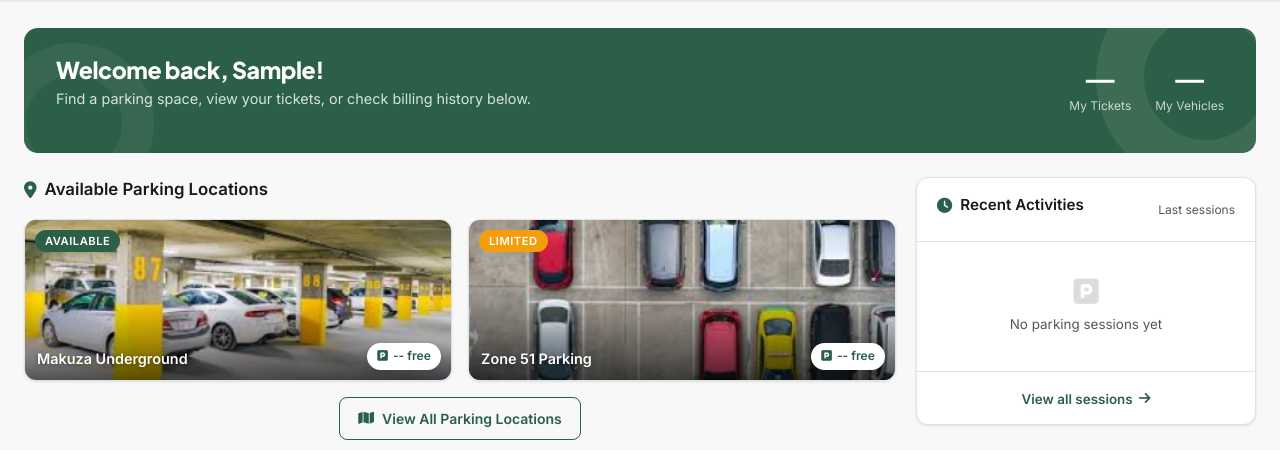
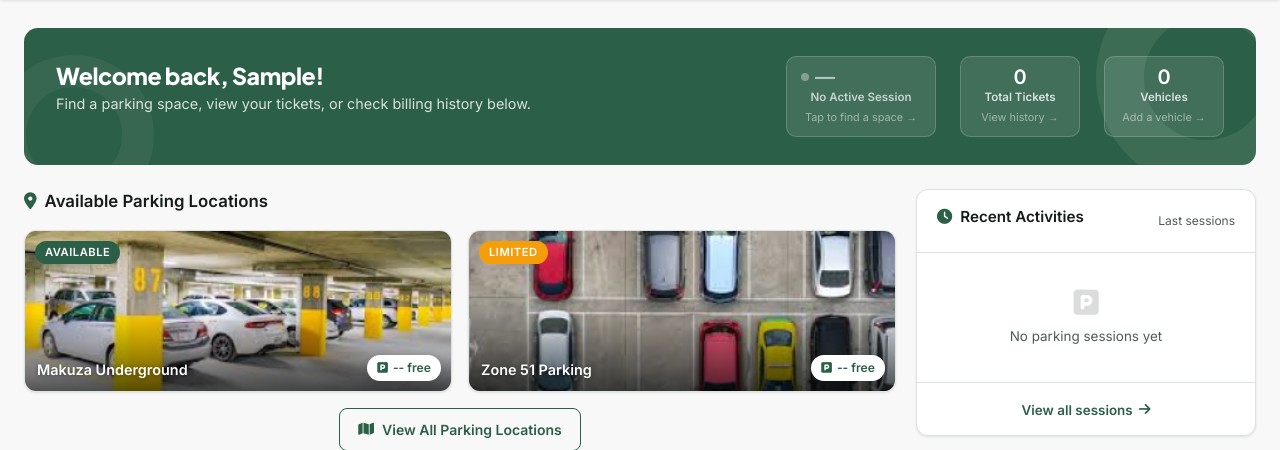
Before and after one commit to pacyuzu16/parms2, a Django app: page /userin/ in a window 1280 px wide. Shown: the part 64-514 px from the top of the page. Run offline with Django 5.2, Linux system fonts and the light colour scheme; the visitor is signed in with stand-in values (Sample User, id 1); data that the repository does not hold is empty.

Commit message:
Replace dead stat counters with live clickable cards in welcome banner
Old: two plain-text numbers ("My Tickets", "My Vehicles") using wrong
     related names — always showed "—"

New: three contextual cards, all clickable:

1. Active Session — glowing green dot + pulse animation when parked,
   shows plate number and "X time ago". Turns gray with "Find a space →"
   CTA when nothing is parked. Links to /ticket/.

2. Total Tickets — correct count via context var, links to /ticket/.

3. Vehicles — shows count + first plate number (or "Add a vehicle →" if
   none). Links to /profile/.

Co-Authored-By: Claude Sonnet 4.6 <noreply@anthropic.com>

```diff
--- a/myproject/params_app/templates/userin.html
+++ b/myproject/params_app/templates/userin.html
@@ -661,16 +661,54 @@
                 <p>Find a parking space, view your tickets, or check billing history below.</p>
             </div>
             <div class="wb-stats">
-                <div class="wb-stat">
-                    <div class="val">{{ request.user.parkingticket_set.count|default:"—" }}</div>
-                    <div class="lbl">My Tickets</div>
-                </div>
-                <div class="wb-stat">
-                    <div class="val">{{ request.user.vehicle_set.count|default:"—" }}</div>
-                    <div class="lbl">My Vehicles</div>
-                </div>
+
+                <!-- Active session card -->
+                {% if active_tickets_count %}
+                <a href="{% url 'ticket' %}" class="wb-stat" style="text-decoration:none;background:rgba(44,95,71,0.18);border:1.5px solid rgba(44,95,71,0.35);border-radius:10px;padding:10px 14px;display:flex;flex-direction:column;gap:2px;min-width:150px;">
+                    <div style="display:flex;align-items:center;gap:6px;">
+                        <span style="width:8px;height:8px;background:#4ade80;border-radius:50%;display:inline-block;box-shadow:0 0 6px #4ade80;animation:pulse 1.8s infinite;"></span>
+                        <span style="font-size:1.25rem;font-weight:800;color:white;line-height:1;">{{ active_tickets_count }}</span>
+                    </div>
+                    <span style="font-size:0.72rem;font-weight:600;color:rgba(255,255,255,0.8);">Active Session{{ active_tickets_count|pluralize }}</span>
+                    {% with t=active_tickets.first %}
+                    {% if t %}<span style="font-size:0.68rem;color:rgba(255,255,255,0.6);margin-top:1px;">{{ t.vehicle.plate_number }} · {{ t.entry_time|timesince }} ago</span>{% endif %}
+                    {% endwith %}
+                </a>
+                {% else %}
+                <a href="{% url 'slots' %}" class="wb-stat" style="text-decoration:none;background:rgba(255,255,255,0.10);border:1.5px solid rgba(255,255,255,0.18);border-radius:10px;padding:10px 14px;display:flex;flex-direction:column;gap:2px;min-width:150px;">
+                    <div style="display:flex;align-items:center;gap:6px;">
+                        <span style="width:8px;height:8px;background:rgba(255,255,255,0.35);border-radius:50%;display:inline-block;"></span>
+                        <span style="font-size:1.25rem;font-weight:800;color:rgba(255,255,255,0.6);line-height:1;">—</span>
+                    </div>
+                    <span style="font-size:0.72rem;font-weight:600;color:rgba(255,255,255,0.7);">No Active Session</span>
+                    <span style="font-size:0.68rem;color:rgba(255,255,255,0.5);margin-top:1px;">Tap to find a space →</span>
+                </a>
+                {% endif %}
+
+                <!-- Ticket history card -->
+                <a href="{% url 'ticket' %}" class="wb-stat" style="text-decoration:none;background:rgba(255,255,255,0.10);border:1.5px solid rgba(255,255,255,0.18);border-radius:10px;padding:10px 14px;display:flex;flex-direction:column;gap:2px;min-width:120px;">
+                    <span style="font-size:1.25rem;font-weight:800;color:white;line-height:1;">{{ total_tickets }}</span>
+                    <span style="font-size:0.72rem;font-weight:600;color:rgba(255,255,255,0.8);">Total Ticket{{ total_tickets|pluralize }}</span>
+                    <span style="font-size:0.68rem;color:rgba(255,255,255,0.5);margin-top:1px;">View history →</span>
+                </a>
+
+                <!-- Vehicles card -->
+                <a href="{% url 'profile' %}" class="wb-stat" style="text-decoration:none;background:rgba(255,255,255,0.10);border:1.5px solid rgba(255,255,255,0.18);border-radius:10px;padding:10px 14px;display:flex;flex-direction:column;gap:2px;min-width:120px;">
+                    <span style="font-size:1.25rem;font-weight:800;color:white;line-height:1;">{{ total_vehicles }}</span>
+                    <span style="font-size:0.72rem;font-weight:600;color:rgba(255,255,255,0.8);">Vehicle{{ total_vehicles|pluralize }}</span>
+                    <span style="font-size:0.68rem;color:rgba(255,255,255,0.5);margin-top:1px;">
+                        {% if user_vehicles %}{{ user_vehicles.first.plate_number }}{% else %}Add a vehicle →{% endif %}
+                    </span>
+                </a>
+
             </div>
         </div>
+        <style>
+        @keyframes pulse {
+            0%,100% { box-shadow: 0 0 4px #4ade80; }
+            50%      { box-shadow: 0 0 10px #4ade80, 0 0 20px rgba(74,222,128,0.4); }
+        }
+        </style>
 
                 {% block content %}
 
```
